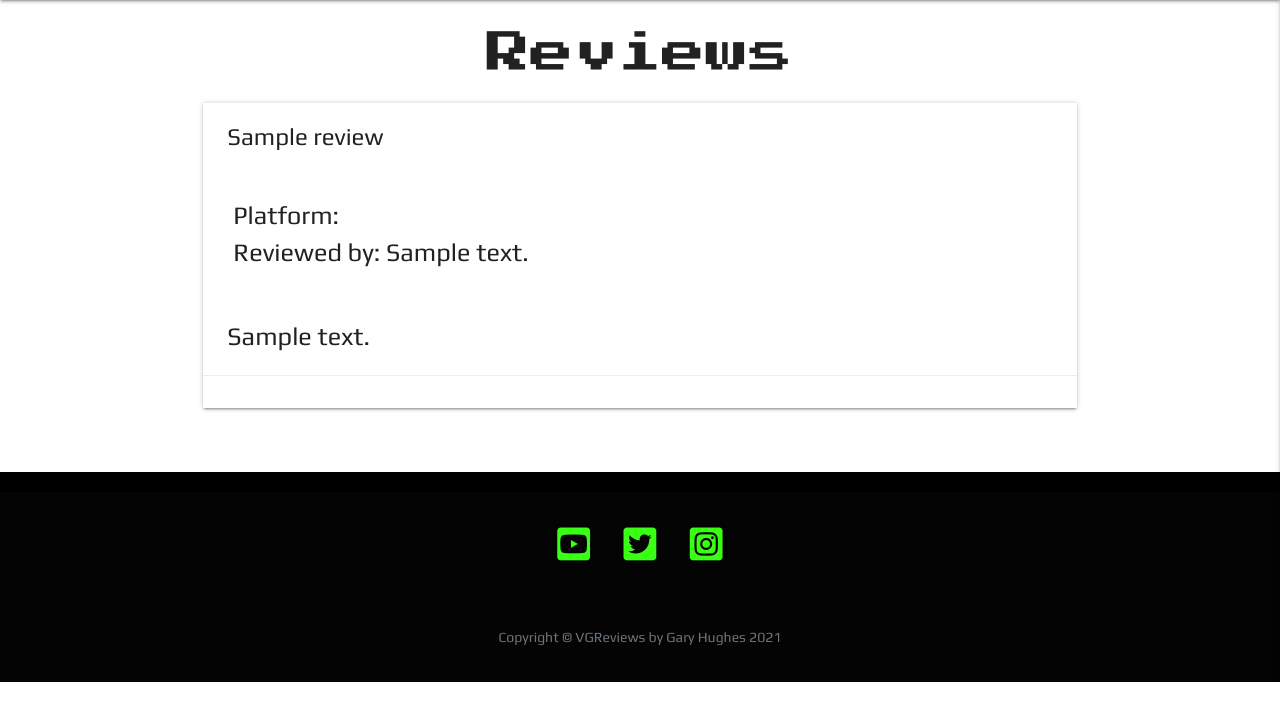
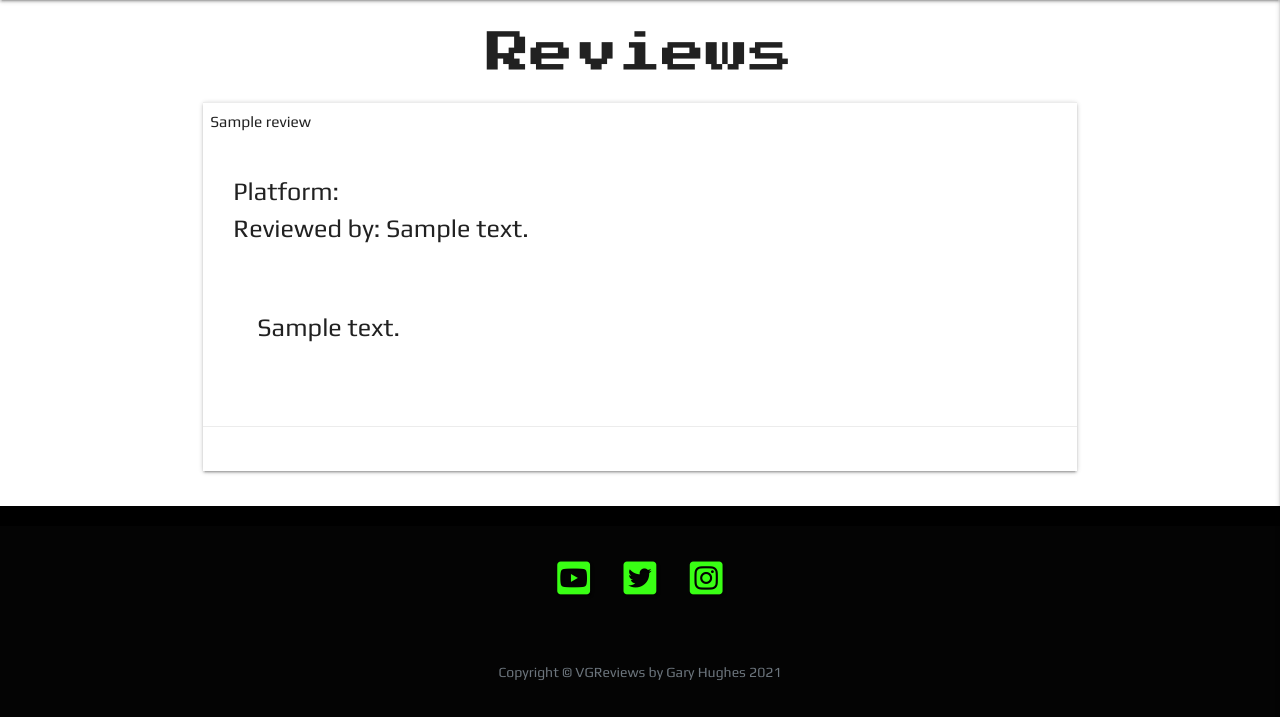
Before and after one commit to Code-Institute-Submissions/Gazroh87-vg-reviews_AprResubb, a Flask app: page /get_reviews in a window 1280 px wide; the page is wider, and only the part inside the window is pictured. Shown: the part 118-835 px from the top of that part. Before the commit the page ends 800 px from the top of that part, so only its background shows below. Run offline with Flask 2, Linux system fonts and the light colour scheme; a database or web service that is not in the repository returns one stand-in record (values such as "Sample title"); some libraries are stand-ins or nearby versions.

Commit message:
Updated styles for game and review gallery pages

```diff
--- a/static/css/style.css
+++ b/static/css/style.css
@@ -242,12 +242,12 @@
     grid-auto-flow: row;
 }
 
-#game-gallery .card-action {
+.gallery .card-action {
     height: 45px;
     padding: 7px;
 }
 
-#game-gallery .card-title {
+.gallery .card-title {
     font-size: calc(14px + (16 - 14) * ((100vw - 300px) / (1600 - 300)));
 }
 
@@ -256,8 +256,28 @@
     object-fit: cover;
 }
 
+.reviewed-by {
+    margin-left: 30px;
+    font-size: calc(13px + (15 - 13) * ((100vw - 300px) / (1600 - 300)));
+}
+
 .game-data {
     padding: 0 30px;
+}
+
+.review-txt {
+    height: 300px;
+    overflow: hidden;
+    text-overflow: ellipsis;
+}
+
+.card .card-content p {
+    margin-top: 15px;
+    margin-left: 30px;
+    height: 90px;
+    overflow: hidden;
+    text-overflow: ellipsis;
+    padding-bottom: 10px;
 }
 
 footer .list-inline {
```
